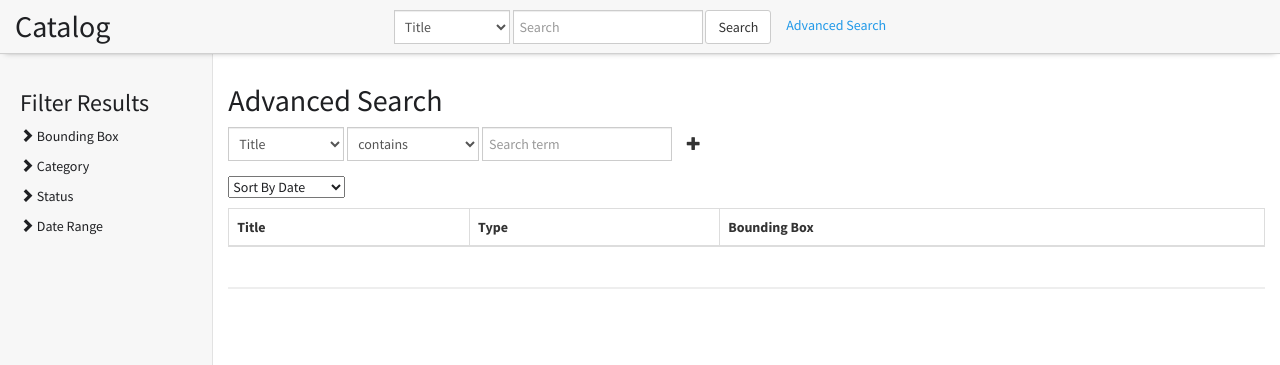
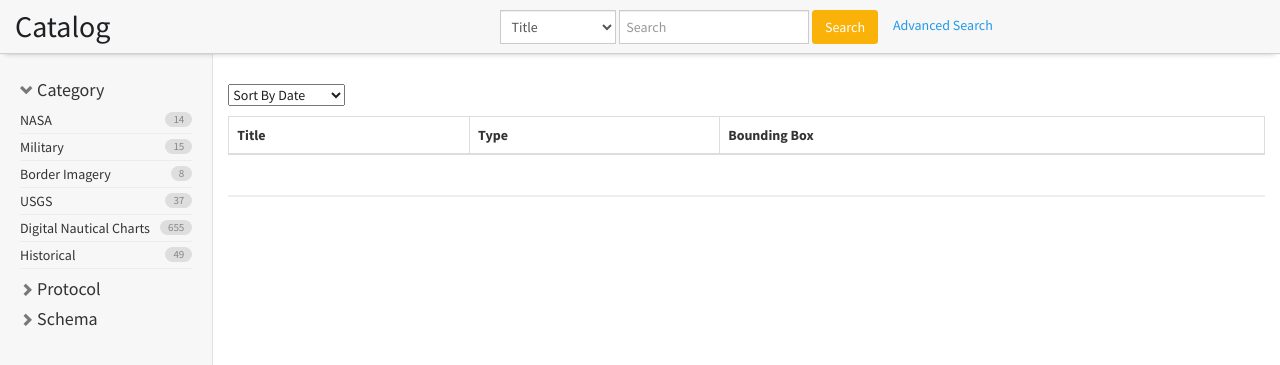
Before and after one commit to spaceprimate/CSWClient, a plain HTML site: page catalog/index.html in a window 1280 px wide. Shown: the part 43-408 px from the top of the page. Drawn offline with Linux system fonts and the light colour scheme; no server answers.

Commit message:
added improved bbox toggle to basic search, added show-hide toggle to advanced search, added plain html sidebar for demo purposes

```diff
--- a/catalog/css/custom.css
+++ b/catalog/css/custom.css
@@ -21,3 +21,7 @@
     cursor: pointer;
 }
 body .no-outline{border: 0px; outline: 0px;}
+body .sidebar-fixed li .badge{background: #dedede; font-weight: 400; padding: 2px 8px;
+    color: #868686; font-size: 11px; float: right; margin-top: 2px;}
+body ul.list-unstyled.lined li{margin-top:3px; padding-bottom: 3px; border-bottom: #ececec 1px solid;}
+body ul.list-unstyled.lined li a{color: #333;}
--- a/catalog/index.html
+++ b/catalog/index.html
@@ -43,13 +43,22 @@
 
   <div class="container-fluid content-header">
     <div class="row">
-      <div class="col-sm-3"><h2 class="page-title" style="margin-top: 10px;">Catalog</h2></div>
-      <div class="col-sm-6" style="padding-top:10px;" >
+      <div class="col-sm-2"><h2 class="page-title" style="margin-top: 10px;">Catalog</h2></div>
+      <div class="col-sm-10" style="padding-top:10px;" >
         <form class="form-inline text-center"> <div class="form-group">
         <select class="form-control" ng-model="basicSearch[0].type" ng-options="f.label for f in filterTypes track by f.id">
 
         </select>
-        <input class="form-control" placeholder="Search" ng-model="basicSearch[0].term">  <button type="submit" class="btn btn-default" ng-click="submitSearch()">Search</button>
+        <input class="form-control" placeholder="Search" ng-model="basicSearch[0].term" ng-if="basicSearch[0].type.id != 'boundingbox'" ng-if="basicSearch[0].type != 'boundingbox'">
+
+        <input type="number" ng-if="basicSearch[0].type.id == 'boundingbox'" ng-model="basicSearch[0].bbox[0]" placeholder="min Lat" class="form-control" style="width: 74px;">
+        <input type="number" ng-if="basicSearch[0].type.id == 'boundingbox'" ng-model="basicSearch[0].bbox[1]" placeholder="min Lon" class="form-control" style="width: 74px;">
+        <input type="text" ng-if="basicSearch[0].type.id == 'boundingbox'" ng-model="basicSearch[0].bbox[2]" placeholder="max Lat" class="form-control" style="width: 74px;">
+        <input type="text" ng-if="basicSearch[0].type.id == 'boundingbox'" ng-model="basicSearch[0].bbox[3]" placeholder="min Lon" class="form-control" style="width: 74px;">
+
+
+
+        <button type="submit" class="btn btn-warning" ng-click="submitSearch()">Search</button>
         </div>
         <a href="#" class="sm" style="padding: 4px 0 0 12px;" ng-click="showAdvancedSearch = !showAdvancedSearch">Advanced Search</a>
         </form>
@@ -63,11 +72,23 @@
   </div>
 
   <div class="col-sm-2 sidebar-fixed">
-    <h3>Filter Results</h3>
-    <p><span class="glyphicon glyphicon-chevron-right"></span> Bounding Box</p>
-    <p><span class="glyphicon glyphicon-chevron-right"></span> Category</p>
-    <p><span class="glyphicon glyphicon-chevron-right"></span> Status</p>
-    <p><span class="glyphicon glyphicon-chevron-right"></span> Date Range</p>
+
+
+
+    <h4><span class="glyphicon glyphicon-chevron-down small"></span> Category</h4>
+    <ul class="list-unstyled lined">
+      <li><a class="#">NASA</a><span class="badge">14</span></li>
+      <li><a class="#">Military<span class="badge">15</span></a></li>
+      <li><a class="#">Border Imagery<span class="badge">8</span></a></li>
+      <li><a class="#">USGS<span class="badge">37</span></a></li>
+      <li><a class="#">Digital Nautical Charts<span class="badge">655</span></a></li>
+      <li><a class="#">Historical<span class="badge">49</span></a></li>
+    </ul>
+
+    <h4><span class="glyphicon glyphicon-chevron-right small"></span> Protocol</h4>
+    <h4><span class="glyphicon glyphicon-chevron-right small"></span> Schema</h4>
+
+
   </div>
 
 
@@ -82,12 +103,12 @@
 
         <!-- advanced search section -->
         <div ng-show="showAdvancedSearch">
-          <advanced-search></advanced-search>
+          <!--<advanced-search></advanced-search>-->
         </div>
 
-        <section>
+        <section ng-show="showAdvancedSearch">
           <h2 style="margin-top: 0px;">Advanced Search</h2>
-          <div ng-repeat="f in advancedSearch" class="form-inline">
+          <div ng-repeat="f in advancedSearch" class="form-inline" style="margin-bottom: 3px;">
             <div ng-if="f.type.id == 'boundingbox'">{{f.typesddd.balogna}}</div>
             <div ng-if="f.type.id == 'title'" class="form-group">
               <select class="form-control" ng-model="f.type" ng-options="o.label for o in filterTypes track by o.id">
@@ -100,6 +121,8 @@
             </div>
             <button class="btn btn-default no-outline" ng-click="addAdvancedFilter()"><span class="glyphicon glyphicon-plus"></span></button>
           </div>
+
+          <button class="btn btn-warning">Search</button>
         </section>
 
 
--- a/catalog/js/catalog-app.js
+++ b/catalog/js/catalog-app.js
@@ -37,6 +37,7 @@ nrlCatalog.controller('mainController', ['$scope', '$http', function($scope, $ht
         id : "main",
         type : {id: "title", label: "Title"},
         term: "",
+        bbox: []
     }];
 
     $scope.advancedSearch = [];
@@ -146,17 +147,18 @@ nrlCatalog.controller('mainController', ['$scope', '$http', function($scope, $ht
                                         '<ogc:PropertyIsNotEqualTo>' +
                                             '<ogc:PropertyName>dc:type</ogc:PropertyName>' +
                                             '<ogc:Literal>service</ogc:Literal>' +
-                                        '</ogc:PropertyIsNotEqualTo>' +
+                                        '</ogc:PropertyIsNotEqualTo>';
 
-                                        '<ogc:PropertyIsLike matchCase="false" wildCard="%" singleChar="_" escapeChar="\">' +
-                                            '<ogc:PropertyName>dc:' + $scope.basicSearch[0].type.id + '</ogc:PropertyName>' +
-                                            '<ogc:Literal>%' + $scope.basicSearch[0].term + '%</ogc:Literal>' +
-                                        '</ogc:PropertyIsLike>' +
-                                        '<ogc:PropertyIsLike matchCase="false" wildCard="%" singleChar="_" escapeChar="\">' +
-                                            '<ogc:PropertyName>dc:' + $scope.basicSearch[0].type.id + '</ogc:PropertyName>' +
-                                            '<ogc:Literal>%marble%</ogc:Literal>' +
-                                        '</ogc:PropertyIsLike>' +
-                                    '</ogc:And>' +
+                if ($scope.basicSearch[0].type.id == 'title'){
+                    request += '<ogc:PropertyIsLike matchCase="false" wildCard="%" singleChar="_" escapeChar="\">' +
+                                    '<ogc:PropertyName>dc:' + $scope.basicSearch[0].type.id + '</ogc:PropertyName>' +
+                                    '<ogc:Literal>%' + $scope.basicSearch[0].term + '%</ogc:Literal>' +
+                                '</ogc:PropertyIsLike>';
+                }
+
+
+
+                request +=          '</ogc:And>' +
                                 '</ogc:Filter>' +
                             '</csw:Constraint>';
 
@@ -187,6 +189,15 @@ nrlCatalog.controller('mainController', ['$scope', '$http', function($scope, $ht
 
 
 /*
+
+
+'<ogc:PropertyIsLike matchCase="false" wildCard="%" singleChar="_" escapeChar="\">' +
+                                            '<ogc:PropertyName>dc:' + $scope.basicSearch[0].type.id + '</ogc:PropertyName>' +
+                                            '<ogc:Literal>%marble%</ogc:Literal>' +
+                                        '</ogc:PropertyIsLike>' +
+
+
+
                                         '<ogc:BBOX>' +
                                             '<ogc:PropertyName>BoundingBox</ogc:PropertyName>' +
                                             '<gml:Envelope>' +
```
